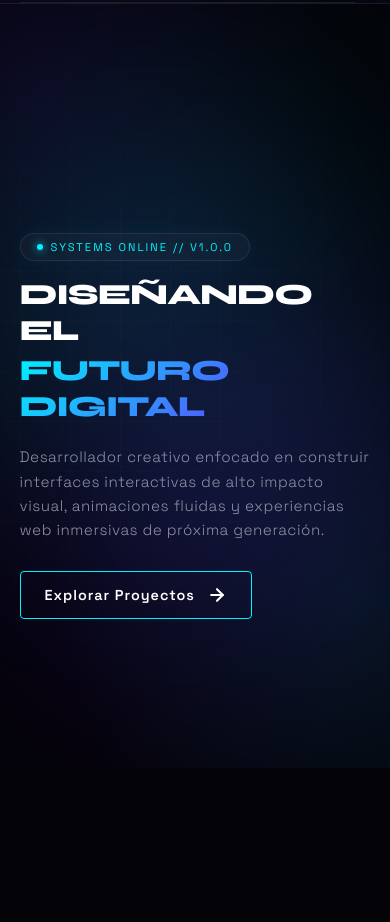
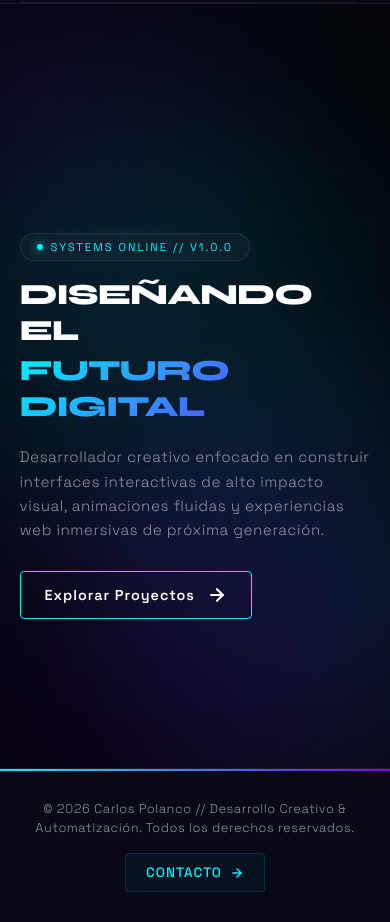
Before and after one commit to carlosjavier2/Mi-Portafolio-Animado, a plain HTML site: page index.html in a window 390 px wide. Shown: the part 76-998 px from the top of the page. Before the commit the page ends 844 px from the top, so only its background shows below. Drawn offline with nearby package versions, Linux system fonts and the light colour scheme.

Commit message:
Agregado footer ciberpunk a la página principal

```diff
--- a/index.html
+++ b/index.html
@@ -52,6 +52,19 @@
     </section>
   </main>
 
+  <footer class="footer">
+    <div class="footer-content">
+      <p class="footer-text">© 2026 Carlos Polanco // Desarrollo Creativo &amp; Automatización. Todos los derechos reservados.</p>
+      <a href="contacto.html" class="footer-link">
+        Contacto
+        <svg width="14" height="14" viewBox="0 0 24 24" fill="none" stroke="currentColor" stroke-width="2.5" stroke-linecap="round" stroke-linejoin="round">
+          <line x1="5" y1="12" x2="19" y2="12"></line>
+          <polyline points="12 5 19 12 12 19"></polyline>
+        </svg>
+      </a>
+    </div>
+  </footer>
+
   <script src="https://cdn.jsdelivr.net/npm/gsap@3.12.5/dist/gsap.min.js"></script>
   <script src="https://cdn.jsdelivr.net/npm/gsap@3.12.5/dist/ScrollTrigger.min.js"></script>
   <script>
--- a/styles.css
+++ b/styles.css
@@ -906,6 +906,78 @@ textarea.form-input {
 }
 
 /* ==========================================================================
+   FOOTER
+   ========================================================================== */
+.footer {
+  position: relative;
+  background: var(--bg-deep);
+  border-top: 1px solid var(--glass-border);
+  padding: 40px var(--container-padding);
+  margin-top: auto;
+  z-index: 10;
+}
+
+.footer::before {
+  content: '';
+  position: absolute;
+  top: 0;
+  left: 0;
+  width: 100%;
+  height: 2px;
+  background: var(--accent-gradient);
+}
+
+.footer-content {
+  display: flex;
+  justify-content: space-between;
+  align-items: center;
+  gap: 20px;
+  max-width: 1100px;
+  margin: 0 auto;
+}
+
+.footer-text {
+  color: var(--text-secondary);
+  font-size: 0.9rem;
+  font-weight: 300;
+  letter-spacing: 0.5px;
+}
+
+.footer-link {
+  display: inline-flex;
+  align-items: center;
+  gap: 8px;
+  padding: 10px 20px;
+  background: rgba(0, 242, 254, 0.04);
+  border: 1px solid rgba(0, 242, 254, 0.15);
+  border-radius: 4px;
+  color: var(--accent-cyan);
+  font-size: 0.85rem;
+  font-weight: 500;
+  letter-spacing: 1px;
+  text-decoration: none;
+  text-transform: uppercase;
+  transition: all var(--transition-fast);
+}
+
+.footer-link:hover {
+  background: var(--accent-gradient);
+  color: var(--bg-dark);
+  border-color: transparent;
+  box-shadow: 0 0 15px rgba(0, 242, 254, 0.3);
+}
+
+.footer-link svg {
+  stroke: var(--accent-cyan);
+  transition: all var(--transition-fast);
+}
+
+.footer-link:hover svg {
+  stroke: var(--bg-dark);
+  transform: translateX(3px);
+}
+
+/* ==========================================================================
    RESPONSIVE DESIGN
    ========================================================================== */
 @media (max-width: 992px) {
@@ -1099,4 +1171,20 @@ textarea.form-input {
     font-size: 0.82rem;
     margin-bottom: 32px;
   }
+
+  /* ── FOOTER ─────────────────────────────────────────────────── */
+  .footer {
+    padding: 30px 5%;
+  }
+
+  .footer-content {
+    flex-direction: column;
+    text-align: center;
+    gap: 16px;
+  }
+
+  .footer-text {
+    font-size: 0.8rem;
+    line-height: 1.5;
+  }
 }
```
